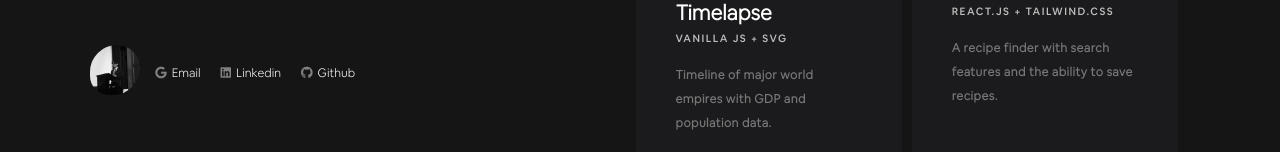
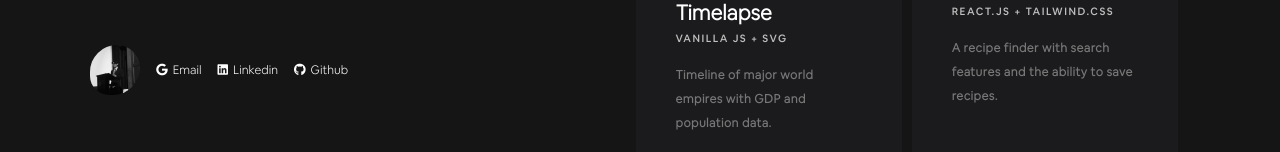
Before and after one commit to v-iinh/portfolio_v2, a React (Create React App) app: page / in a window 1280 px wide. Shown: the part 645-797 px from the top of the page. Built offline with nearby package versions, Linux system fonts and the light colour scheme.

Commit message:
error page optimized + footer recolor

```diff
--- a/src/components/base/Base.css
+++ b/src/components/base/Base.css
@@ -144,28 +144,26 @@ nav ul li:hover a img {
   width: 50px;
   height: 50px;
   border-radius: 140% 120% 140% 100%;
-  margin-right: 15px;
+  margin-right: 1rem;
   position: relative;
 }
 
 .footer .social {
   display: flex;
   flex-direction: row;
-  margin-top: 7px;
 }
 
 .footer .social a {
   display: flex;
   align-items: center;
   font-size: var(--small-font);
-  margin-right: 20px;
+  margin-right: 1rem;
   color: inherit;
   text-decoration: none;
 }
 
 .footer .social a i {
   margin-right: 5px;
-  color: grey;
 }
 
 .footer .social a:hover i {
--- a/src/pages/error/Error.css
+++ b/src/pages/error/Error.css
@@ -1,15 +1,15 @@
-#error {
+.error {
   position: fixed;
+  inset: 0;
   z-index: 4;
-  inset: 0;
   background-color: #151515;
   display: flex;
   justify-content: center;
   align-items: center;
 }
 
-#error h1 {
+.error h1 {
   margin: 0;
-  font-size: 8rem !important;
+  font-size: 8rem;
   text-align: center;
 }
--- a/src/pages/error/Error.jsx
+++ b/src/pages/error/Error.jsx
@@ -1,15 +1,12 @@
-import React, { Component } from 'react'
-import './Error.css'
-import { Link } from 'react-router-dom'
+import React from 'react';
+import './Error.css';
 
-export class Error extends Component {
-  render() {
-    return (
-      <div id='error'>
-        <h1>404</h1>
-      </div>
-    )
-  }
-}
+const Error = () => {
+  return (
+    <div className="error">
+      <h1>404</h1>
+    </div>
+  );
+};
 
-export default Error
+export default Error;
```
